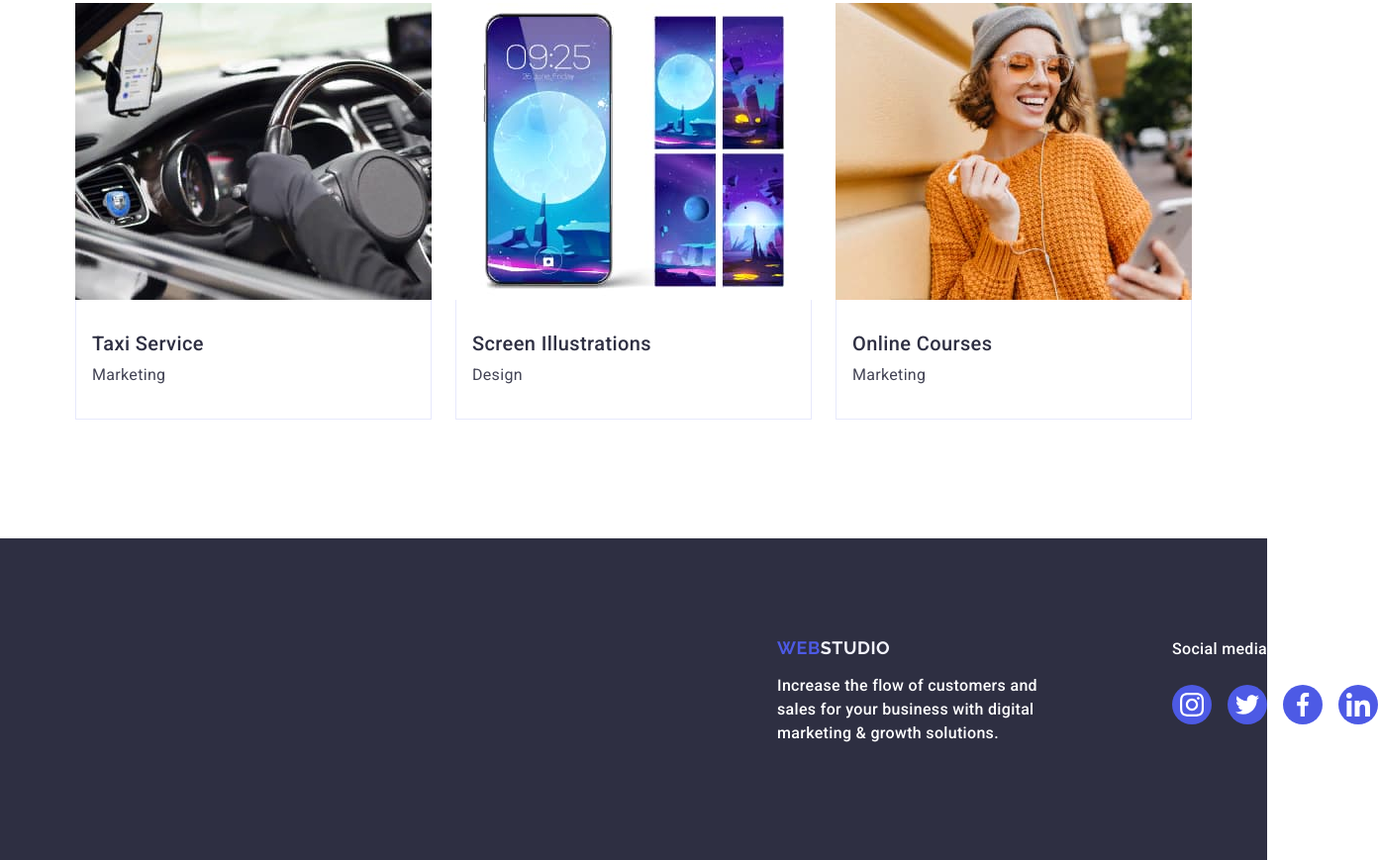
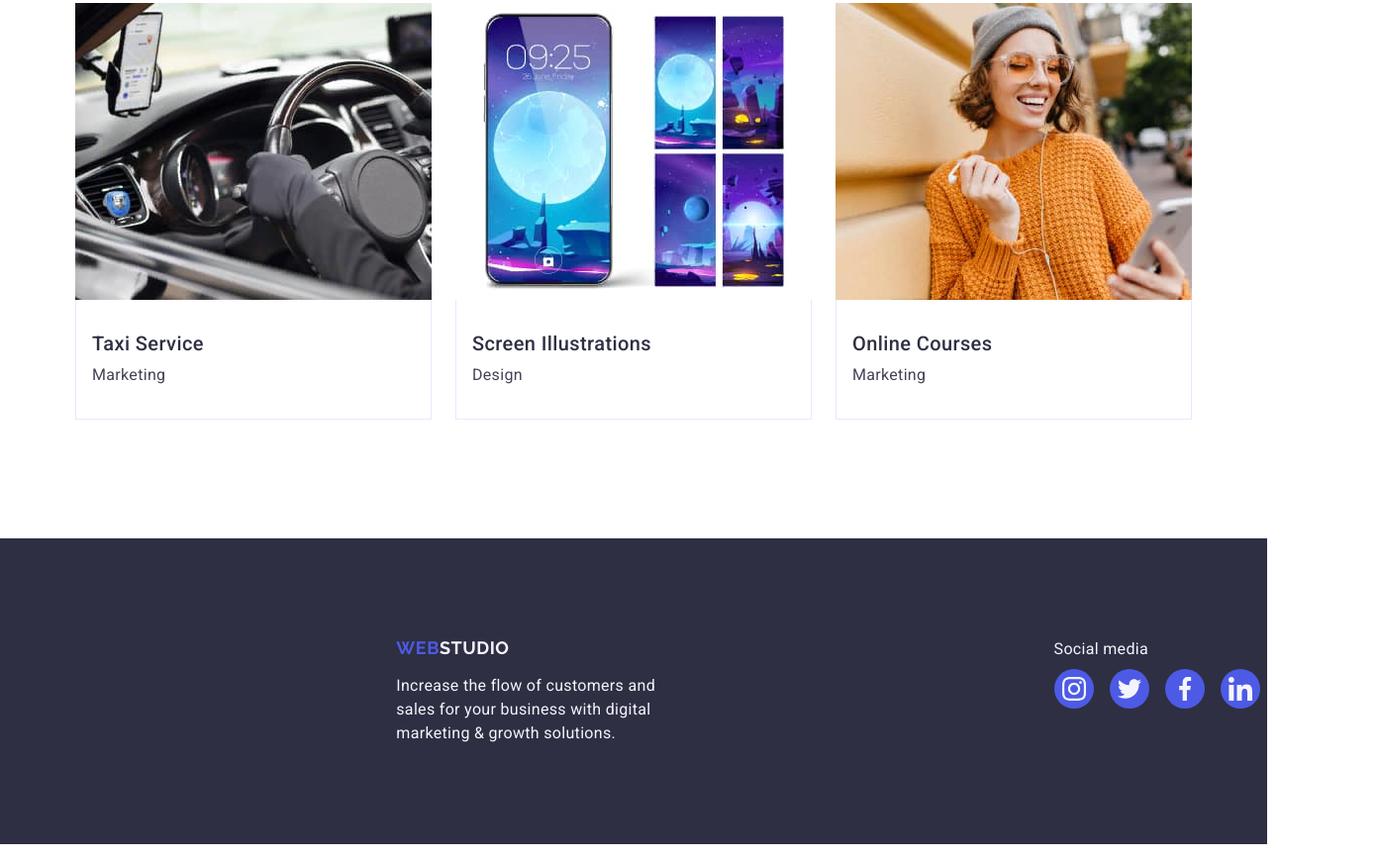
Before and after one commit to DenysMurin/goit-markup-hw-04, a plain HTML site: page index.html in a window 1280 px wide. Shown: the part 2636-3505 px from the top of the page at 99% size, 1392 px wide, since content can reach past the window. Drawn offline with nearby package versions, Linux system fonts and the light colour scheme.

Commit message:
Update styles.css

```diff
--- a/css/styles.css
+++ b/css/styles.css
@@ -347,10 +347,9 @@ img {
 .footer-full {
   display: flex;
   align-items: baseline;
-}
-.footer-left {
   margin-right: 120px;
 }
+
 .layot {
   display: inline-block;
   margin-bottom: 16px;
@@ -364,7 +363,7 @@ img {
   letter-spacing: 0.03em;
   text-transform: uppercase;
   margin-right: 76px;
-  /* padding: 24px 0; */
+
 }
 .white-logo {
   color: var(--cloud);
@@ -378,14 +377,7 @@ img {
 }
 .footer-socials {
 }
-.footer-text {
-  font-weight: 500;
-  font-style: 16px;
-  line-height: 1.5;
-  letter-spacing: 0.02em;
-  color: var(--white);
-  margin-bottom: 16px;
-}
+
 .footer-socials-list {
   display: flex;
   width: 40px;
@@ -393,7 +385,7 @@ img {
   gap: 16px;
 }
 .icon-footer-fill {
-  fill: var(--white);
+  fill: var(--cloud);
 }
 
 .footer-socials-icon {
@@ -409,3 +401,24 @@ img {
   width: 40px;
   height: 40px;
 }
+
+
+.footer-socials-icon {
+  transition: background-color 250ms cubic-bezier(0.4, 0, 0.2, 1);
+}
+
+
+
+
+
+
+
+
+
+
+
+
+.footer-socials-icon:hover,
+.footer-socials-icon:focus {
+  background-color: var(--green);
+}
```
